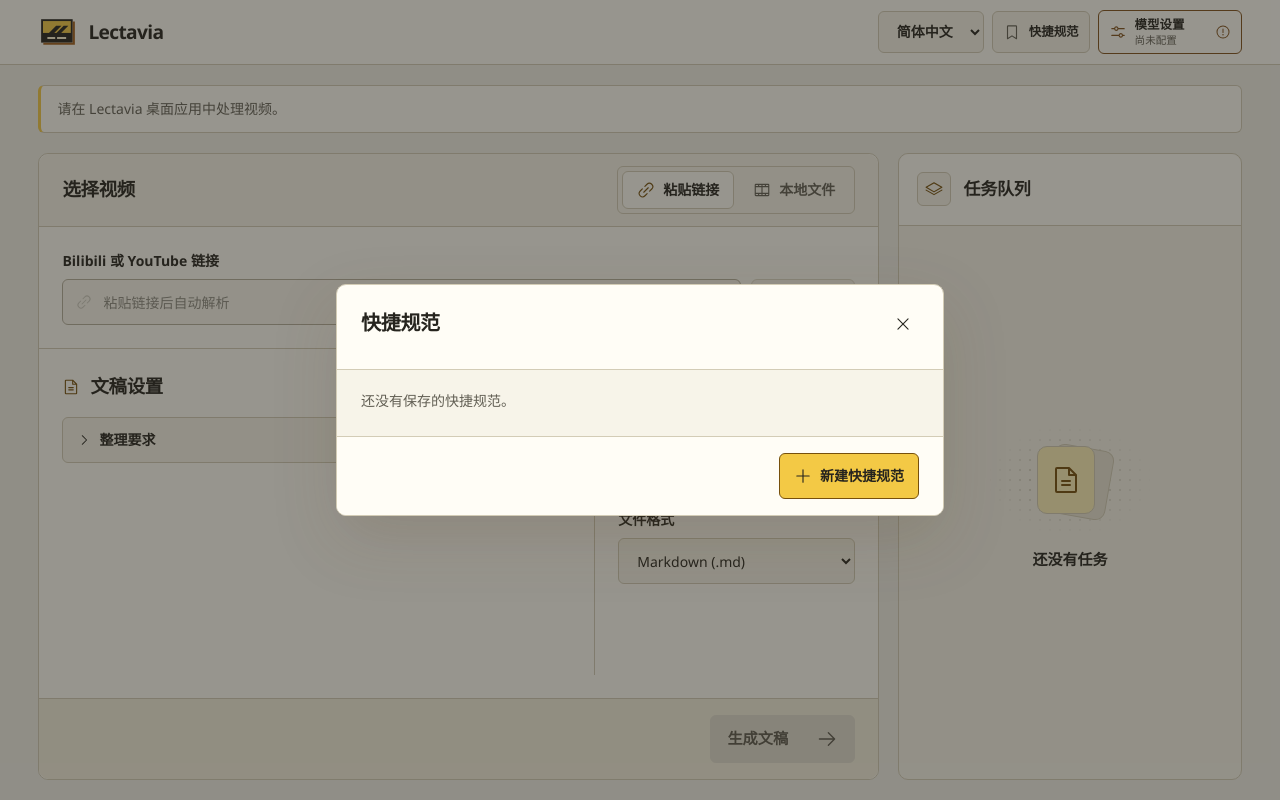
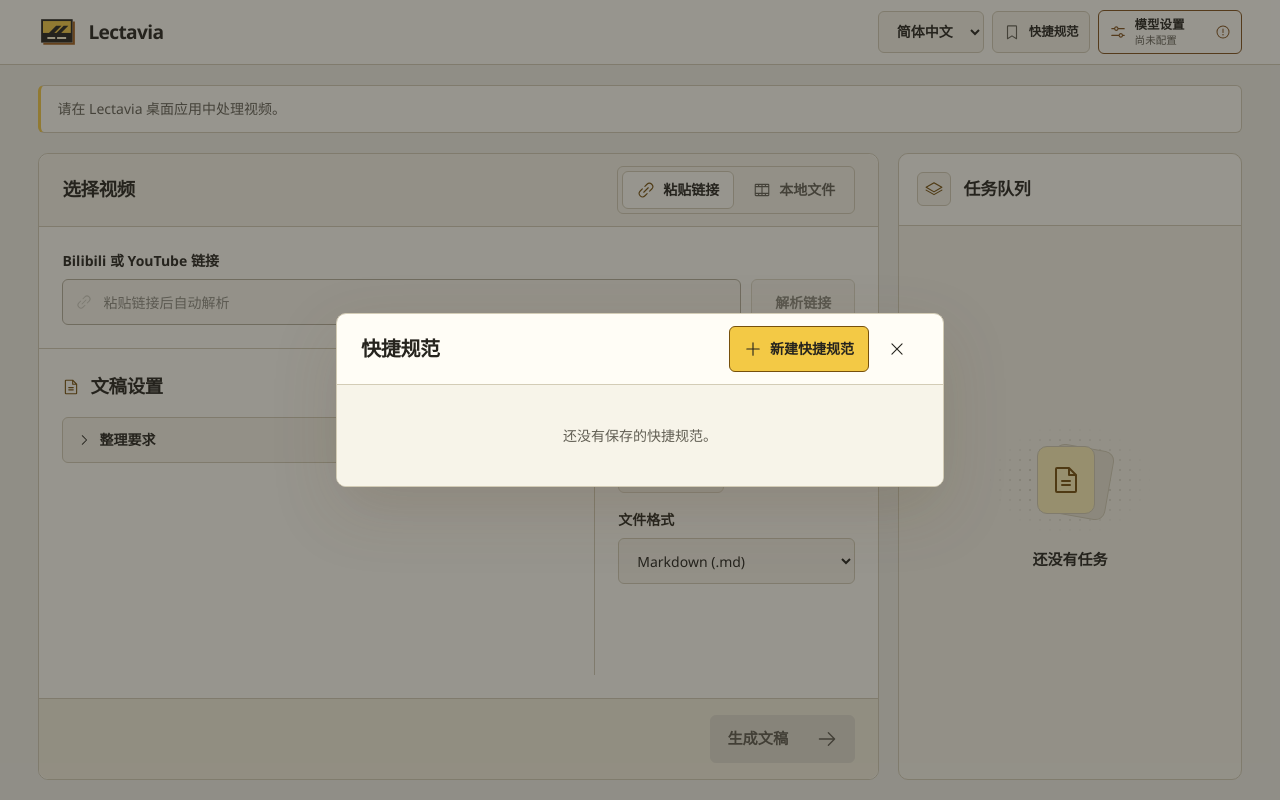
Before and after one commit to aynls/Lectavia, a React (Vite) app: page / in a window 1280 px wide. Both pictures are taken after a click on the button "快捷规范". Built offline with nearby package versions, Linux system fonts and the light colour scheme.

Commit message:
fix(presets): redesign the management dialog

```diff
--- a/src/App.css
+++ b/src/App.css
@@ -1297,8 +1297,41 @@ button.generate[aria-disabled="true"] {
   width: min(calc(100% - 2rem), 26rem);
 }
 
-.preset-dialog .settings-header h2 {
+.preset-dialog:modal {
+  overscroll-behavior: contain;
+}
+
+.preset-dialog::backdrop {
+  overflow: hidden;
+  overscroll-behavior: contain;
+}
+
+.preset-header {
+  align-items: center;
+  gap: 0.75rem;
+  padding-block: 0.75rem;
+}
+
+.preset-header h2 {
+  min-inline-size: 0;
   margin-bottom: 0;
+  overflow-wrap: anywhere;
+}
+
+.preset-header-actions {
+  display: flex;
+  align-items: center;
+  gap: 0.375rem;
+  max-inline-size: 65%;
+}
+
+.preset-header-actions .icon-button {
+  margin: 0;
+}
+
+.preset-create-button {
+  min-inline-size: 0;
+  white-space: normal;
 }
 
 .settings-body.preset-body {
@@ -1307,8 +1340,13 @@ button.generate[aria-disabled="true"] {
   overflow-wrap: anywhere;
 }
 
+.settings-body.preset-list-body {
+  padding-block: 1rem;
+}
+
 .preset-list {
   display: grid;
+  grid-template-columns: minmax(0, 1fr);
   margin: 0;
   padding: 0;
   list-style: none;
@@ -1316,80 +1354,111 @@ button.generate[aria-disabled="true"] {
 }
 
 .preset-row {
-  display: flex;
-  align-items: center;
-  justify-content: space-between;
-  flex-wrap: wrap;
-  gap: 0.625rem 1rem;
-  padding: 0.75rem 0.875rem;
+  display: grid;
+  grid-template-columns: minmax(0, 1fr);
+  gap: 0.375rem;
+  padding: 0.625rem 0.875rem 0.75rem;
   border: 1px solid var(--line);
   border-radius: var(--radius-inner);
   background: var(--surface);
 }
 
-.preset-row-copy {
-  flex: 1 1 11rem;
-  min-width: 0;
-}
-
-.preset-row-copy p,
+.preset-row-heading {
+  display: flex;
+  align-items: center;
+  flex-wrap: wrap;
+  gap: 0.25rem 0.875rem;
+}
+
+.preset-row-heading h3 {
+  flex: 1 1 10rem;
+  min-inline-size: 0;
+  font-size: 0.9375rem;
+}
+
+.preset-preview {
+  display: -webkit-box;
+  overflow: hidden;
+  -webkit-box-orient: vertical;
+  -webkit-line-clamp: 2;
+  line-clamp: 2;
+}
+
+.preset-row-actions {
+  gap: 0.25rem;
+  margin-inline-start: auto;
+}
+
+.preset-row-actions button {
+  min-height: 2rem;
+  padding: 0.25rem 0.625rem;
+  font-size: 0.8125rem;
+}
+
+.preset-row-actions .preset-delete {
+  color: var(--muted);
+}
+
+.preset-empty {
+  padding: 1.5rem 0.75rem;
+  text-align: center;
+}
+
+button.preset-delete {
+  color: var(--danger);
+}
+
+button.preset-delete:is(:hover, :focus-visible):not(:disabled) {
+  border-color: var(--danger);
+  background-color: var(--danger-soft);
+  color: var(--danger);
+}
+
+.preset-editor label {
+  display: block;
+  margin-bottom: 0.375rem;
+}
+
+.preset-name-heading {
+  display: flex;
+  justify-content: space-between;
+  align-items: baseline;
+  gap: 0.75rem;
+}
+
+.preset-name-heading span {
+  font-size: 0.8125rem;
+  font-variant-numeric: tabular-nums;
+}
+
+.preset-editor :is(input, textarea) {
+  width: 100%;
+}
+
+.preset-editor textarea {
+  display: block;
+  resize: vertical;
+}
+
+.preset-editor textarea:focus-visible {
+  border-color: var(--accent-text);
+}
+
+.preset-import {
+  display: flex;
+  align-items: center;
+  flex-wrap: wrap;
+  gap: 0.375rem 0.75rem;
+  margin-top: 0.375rem;
+}
+
 .preset-import > span {
+  min-inline-size: 0;
+  max-inline-size: 100%;
   overflow: hidden;
   font-size: 0.8125rem;
   text-overflow: ellipsis;
   white-space: nowrap;
-}
-
-.preset-row-actions {
-  gap: 0.375rem;
-}
-
-button.preset-delete {
-  color: var(--danger);
-}
-
-button.preset-delete:is(:hover, :focus-visible):not(:disabled) {
-  border-color: var(--danger);
-  background-color: var(--danger-soft);
-  color: var(--danger);
-}
-
-.preset-editor label {
-  display: block;
-  margin-bottom: 0.375rem;
-}
-
-.preset-name-heading {
-  display: flex;
-  justify-content: space-between;
-  align-items: baseline;
-  gap: 0.75rem;
-}
-
-.preset-name-heading span {
-  font-size: 0.8125rem;
-  font-variant-numeric: tabular-nums;
-}
-
-.preset-editor :is(input, textarea) {
-  width: 100%;
-}
-
-.preset-editor textarea {
-  display: block;
-  resize: vertical;
-}
-
-.preset-editor textarea:focus-visible {
-  border-color: var(--accent-text);
-}
-
-.preset-import {
-  display: flex;
-  align-items: center;
-  flex-wrap: wrap;
-  gap: 0.375rem 0.75rem;
-  margin-top: 0.375rem;
 }
 
 @media (prefers-reduced-motion: no-preference) {
--- a/src/InstructionPresetSettings.tsx
+++ b/src/InstructionPresetSettings.tsx
@@ -333,7 +333,7 @@ export function InstructionPresetSettings({
         onClose={() => showList()}
       >
         <div className="settings-form">
-          <header className="settings-header">
+          <header className="settings-header preset-header">
             <h2 id="preset-title">
               {t(
                 view.kind === "edit"
@@ -347,6 +347,18 @@ export function InstructionPresetSettings({
                       : "output.presets",
               )}
             </h2>
+            <div className="preset-header-actions">
+              {view.kind === "list" && (
+                <button
+                  type="button"
+                  ref={createButton}
+                  className="primary preset-create-button"
+                  onClick={() => setView({ kind: "edit" })}
+                >
+                  <Icon name="plus" />
+                  {t("preset.create")}
+                </button>
+              )}
               <button
                 type="button"
                 className="quiet icon-button"
@@ -355,20 +367,16 @@ export function InstructionPresetSettings({
               >
                 <Icon name="close" />
               </button>
+            </div>
           </header>
           {view.kind === "list" && (
-            <>
-              <div className="settings-body preset-body">
+            <div className="settings-body preset-body preset-list-body">
               {presets.length > 0 ? (
                 <ul className="preset-list">
                   {presets.map((preset) => (
                     <li key={preset.id} className="preset-row">
-                        <div className="preset-row-copy">
+                      <div className="preset-row-heading">
                         <h3>{preset.name}</h3>
-                          <p className="muted">
-                            {preset.prompt?.content ?? preset.instructions}
-                          </p>
-                        </div>
                         <div className="actions preset-row-actions">
                           <button
                             type="button"
@@ -395,27 +403,17 @@ export function InstructionPresetSettings({
                             {t("preset.delete")}
                           </button>
                         </div>
+                      </div>
+                      <p className="muted preset-preview">
+                        {preset.prompt?.content ?? preset.instructions}
+                      </p>
                     </li>
                   ))}
                 </ul>
               ) : (
-                  <p className="muted">{t("preset.empty")}</p>
+                <p className="muted preset-empty">{t("preset.empty")}</p>
               )}
             </div>
-              <footer className="settings-footer">
-                <div className="actions settings-actions">
-                  <button
-                    type="button"
-                    ref={createButton}
-                    className="primary"
-                    onClick={() => setView({ kind: "edit" })}
-                  >
-                    <Icon name="plus" />
-                    {t("preset.create")}
-                  </button>
-                </div>
-              </footer>
-            </>
           )}
           {view.kind === "edit" && (
             <PresetEditor
```
Lines whose indentation alone changed are shown as unchanged.
